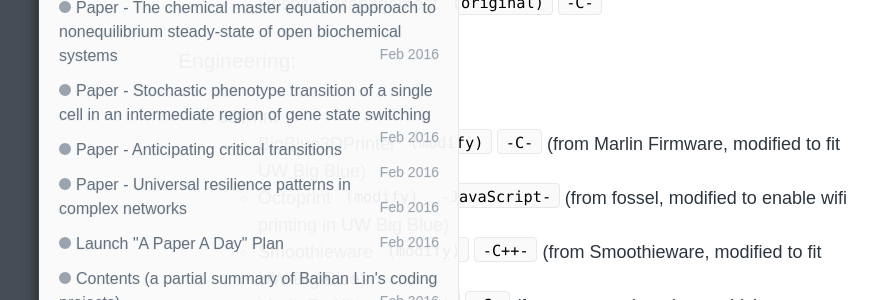
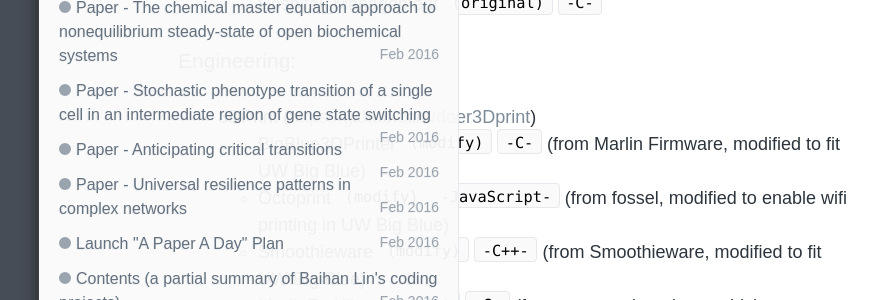
Before and after one commit to doerblog/doerblog.github.io, a Jekyll site: the page built from _posts/project/2016-02-18-contents.md, in a window 1280 px wide. Shown: the part 1019-1319 px from the top of the page, without its empty margins (126-1003 px from the left). Built offline with Jekyll 4.4.1, drawn with Linux system fonts in a browser that asks for light colours; comment, search, counter and statistics services are not loaded; part of the change alters nothing that is shown.

Commit message:
update contents

```diff
--- a/_posts/project/2016-02-18-contents.md
+++ b/_posts/project/2016-02-18-contents.md
@@ -6,7 +6,6 @@ tags: Paper, Science, Project, Websites
 keywords: project, coding, lab
 description: project overview
 ---
-
 
 ### Research:
 
@@ -46,7 +45,7 @@ description: project overview
   - Hospital_Management `(original)` `-C-`
 
 ### Engineering:
-* 3DPrint
+* 3DPrint (<https://github.com/doer3Dprint>)
   - BigBlue3DPrinter `(modify)` `-C-` (from Marlin Firmware, modified to fit UW Big Blue)
   - Octoprint `(modify)` `-JavaScript-` (from fossel, modified to enable wifi printing in UW Big Blue)
   - Smoothieware `(modify)` `-C++-` (from Smoothieware, modified to fit UW Big Blue)
@@ -73,6 +72,7 @@ description: project overview
 
 ### Life:
 * ElseBand `(original)` [FB_page](https://www.facebook.com/elseband) [Youtube](www.youtube.com/user/elsemusicband)
+* WhateverBand
 * Life-Time-Tracker `(clone)` (forked from zhangmhao)
 
 ***
```
